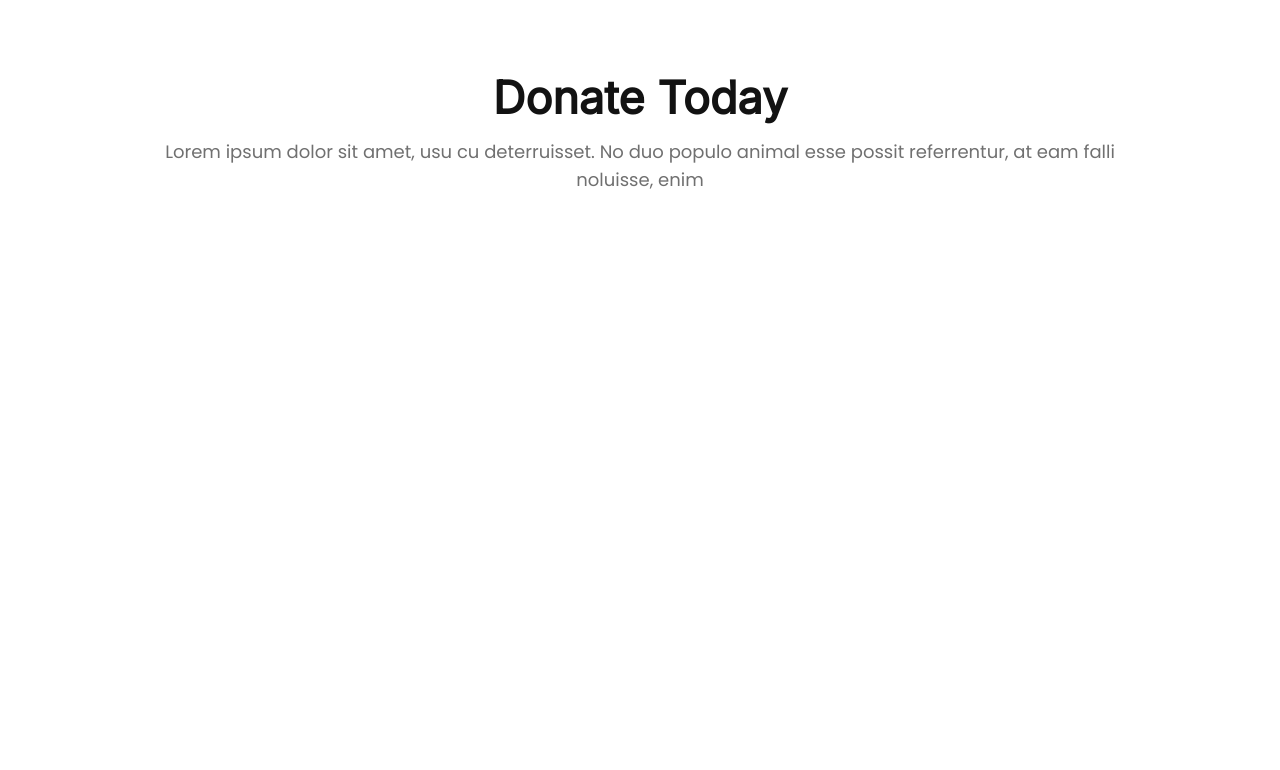
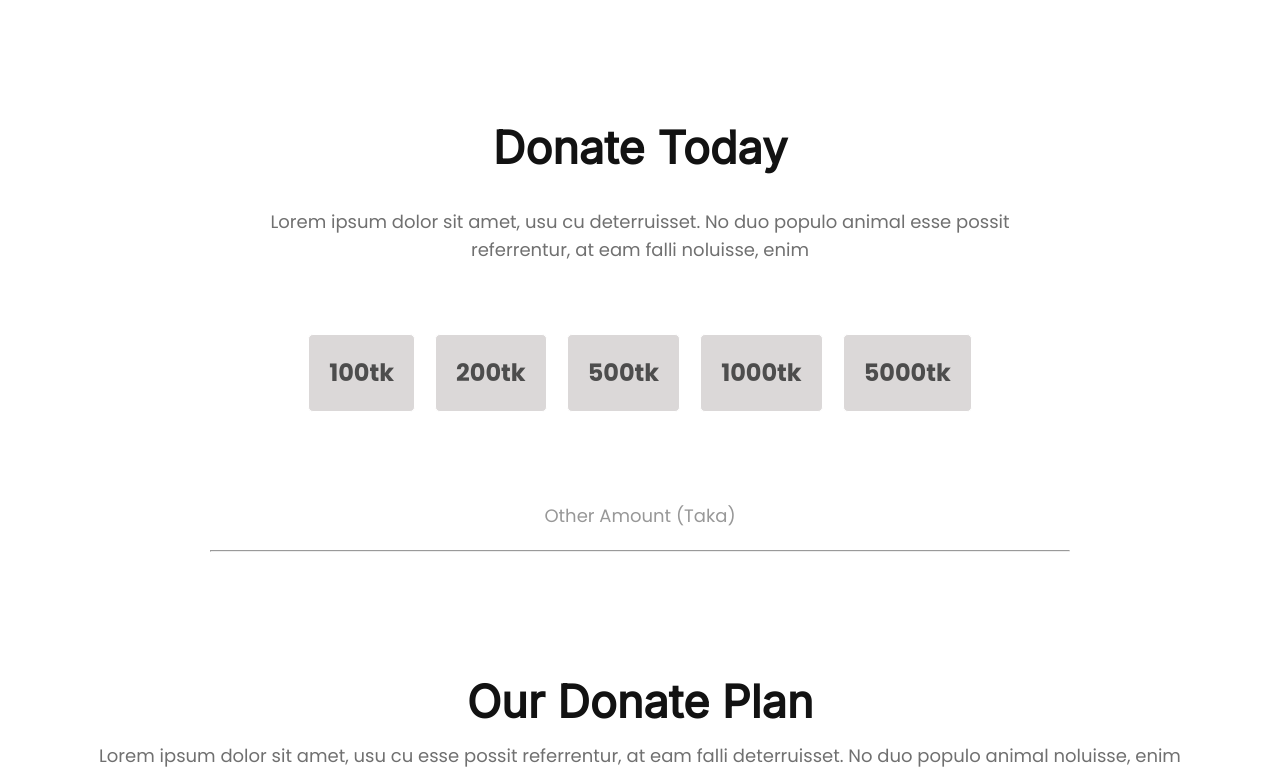
Before and after one commit to Masumkhan984/support-humanity, a plain HTML site: page index.html in a window 1280 px wide. Shown: the part 802-1572 px from the top of the page. Before the commit the page ends 1056 px from the top, so only its background shows below. Drawn offline with Linux system fonts and the light colour scheme.

Commit message:
donation area complete

```diff
--- a/index.html
+++ b/index.html
@@ -26,6 +26,21 @@
         <div class="container donate_inner_area">
             <h1>Donate Today</h1>
             <p>Lorem ipsum dolor sit amet, usu cu deterruisset. No duo populo animal esse possit referrentur, at eam falli noluisse, enim</p>
+            <div class="money_boxes">
+                <div class="tk"><h2>100tk</h2></div>
+                <div class="tk"><h2>200tk</h2></div>
+                <div class="tk"><h2>500tk</h2></div>
+                <div class="tk"><h2>1000tk</h2></div>
+                <div class="tk"><h2>5000tk</h2></div>
+            </div>
+            <p class="amount_p">Other Amount (Taka)</p>
+            <hr>
+        </div>
+    </div>
+    <div id="plan_area">
+        <div class="plan_heading">
+            <h1>Our Donate Plan</h1>
+            <p>Lorem ipsum dolor sit amet, usu cu esse possit referrentur, at eam falli deterruisset. No duo populo animal noluisse, enim</p>
         </div>
     </div>
 </body>
--- a/style.css
+++ b/style.css
@@ -116,3 +116,45 @@ Donate Area
 #donate_area {
     margin: 60px 0px;
 }
+
+.donate_inner_area {
+    padding: 50px;
+}
+
+.donate_inner_area p {
+    padding: 20px;
+    margin-bottom: 50px;
+}
+.donate_inner_area .amount_p{
+    color: #989898;
+    margin-top:70px ;
+    margin-bottom: 0px;
+}
+.donate_inner_area h2 {
+    color: #4d4d4d;
+}
+
+.money_boxes {
+    display: flex;
+    justify-content: center;
+    align-items: center;
+}
+
+.money_boxes .tk {
+    margin: 0px 10px;
+    padding: 20px 20px;
+    background: #dbd8d8;
+    border-radius: 5px;
+    border: 1px solid white;
+}
+.money_boxes .tk:hover {
+    background: #ffaaaa;
+    border: 1px solid red;
+}
+
+/* ========================
+Plan Area
+=========================== */
+#plan_area{
+    height: 40px;
+}
```
